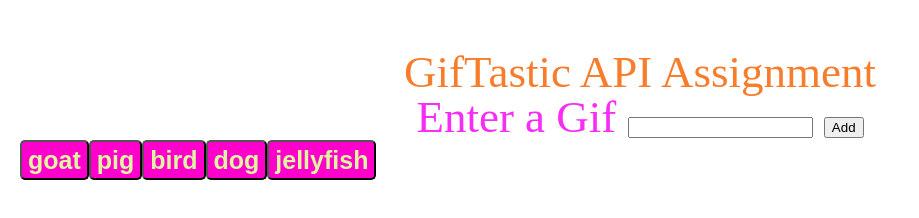
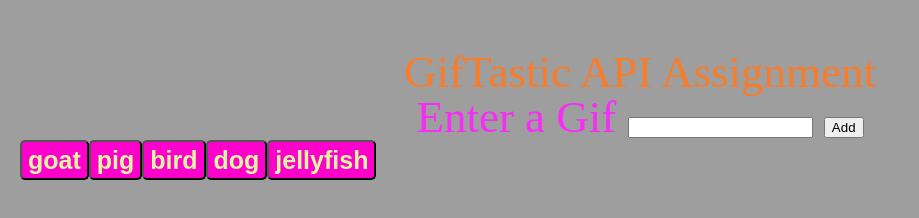
Before and after one commit to Spacejnk/GifTastic, a plain HTML site: page index.html in a window 1280 px wide. Shown: the whole page, without its empty margins (0-919 px from the left). Drawn offline with nearby package versions, Linux system fonts and the light colour scheme; the site is published under a folder, as on GitHub Pages, so addresses that start at the root find nothing.

Commit message:
adjust image path

```diff
--- a/assets/css/style.css
+++ b/assets/css/style.css
@@ -1,5 +1,5 @@
 body {
-    background-image: url("/assets/image/sealife.jpg");
+    background-image: url("../image/sealife.jpg");
 }
 .giftastic {
     text-align: center;
```
